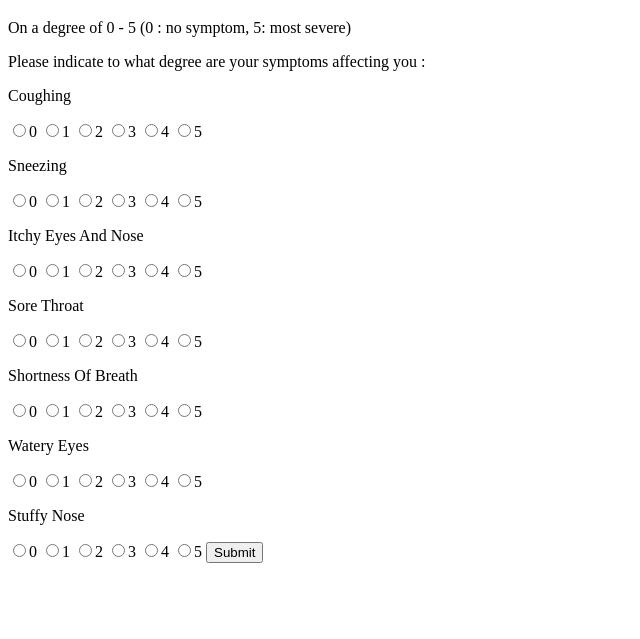
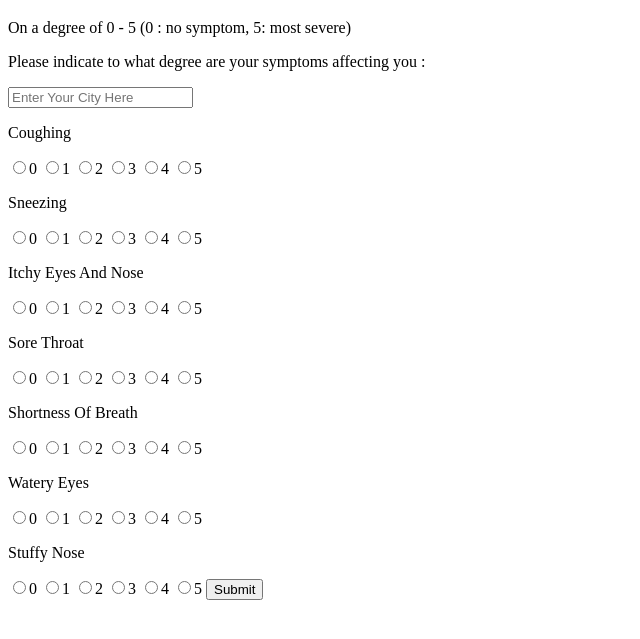
Before and after one commit to herrolisa/nasa_aircheck, a website: page public/user.html in a window 1280 px wide. Shown: the part 61-700 px from the top of the page, without its empty margins (0-640 px from the left). Drawn offline with Linux system fonts and the light colour scheme.

Commit message:
adds city input into form on data.html

```diff
--- a/public/user.html
+++ b/public/user.html
@@ -14,6 +14,7 @@
 <form action="/newUser" method="post" target="_blank" accept-charset="UTF-8"
 enctype="application/x-www-form-urlencoded" autocomplete="off" novalidate>
 
+<input type="text" placeholder="Enter Your City Here" name="city"></input>
 
 <span>
  <p>Coughing</p>
```
